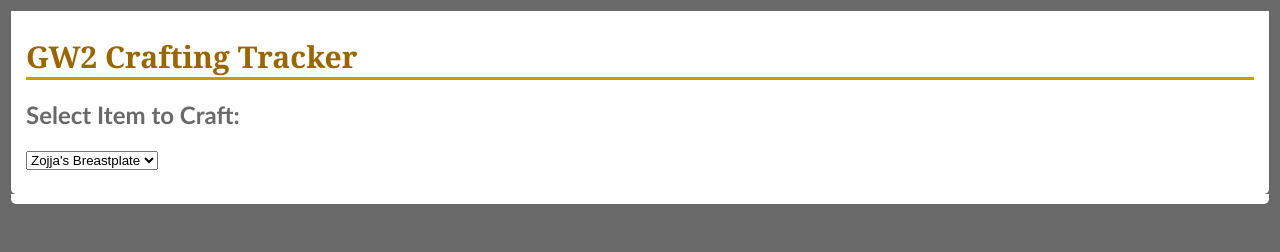
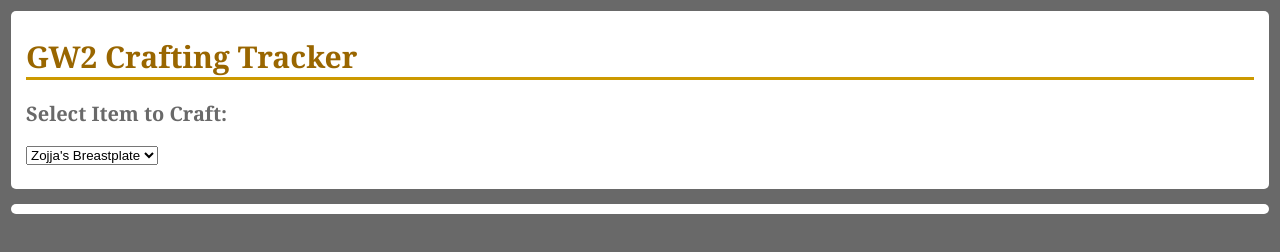
Before and after one commit to prophetic/gw2crafting, a plain HTML site: page index.html in a window 1280 px wide. Drawn offline with Linux system fonts and the light colour scheme.

Commit message:
Update style.css

```diff
--- a/style.css
+++ b/style.css
@@ -11,7 +11,7 @@
     padding-left:  15px;
     padding-right: 15px;
     background-color: #ffffff;
-    border-radius: 0 0 5px 5px;
+    border-radius: 5px 5px 5px 5px;
 }
 
 #box1 {
@@ -19,9 +19,9 @@
     padding-left:  15px;
     padding-right: 15px;
     background-color: #ffffff;
-    border-radius: 0 0 5px 5px;
+    border-radius: 5px 5px 5px 5px;
+    margin-top: 15px;
 }
-
 
 h1 {
     font-family: Georgia, serif;
@@ -29,3 +29,9 @@
     color: #996600;
     font-size: 30px;
 }
+
+h2 {
+    font-family: Georgia, serif;
+    color: #696969;
+    font-size: 20px;
+}
```
